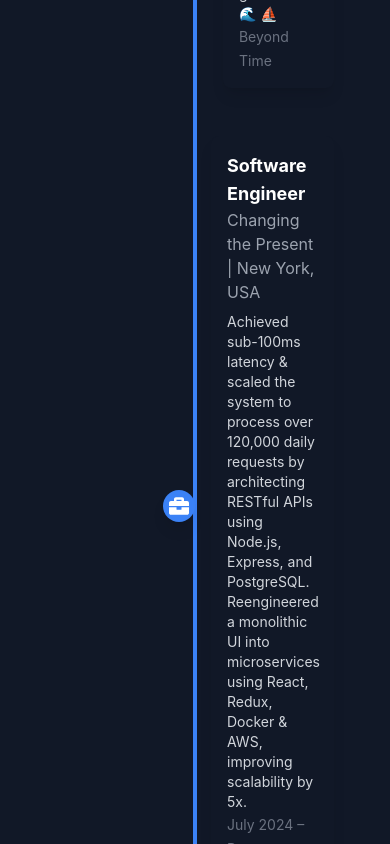
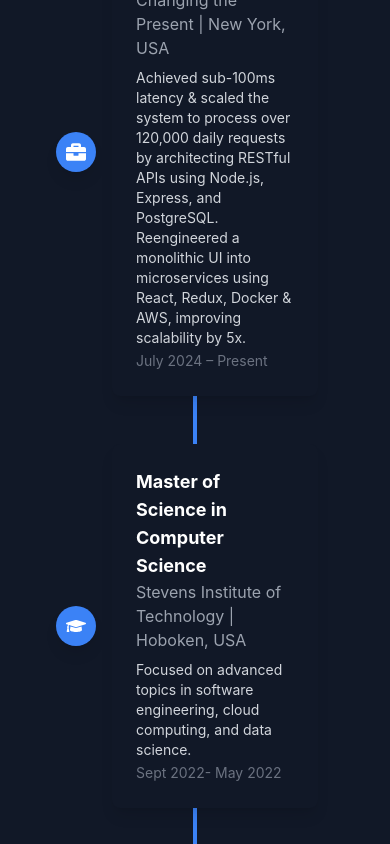
Before and after one commit to SwarajsingPatil/Portfolio_website, a React (Create React App) app: page / in a window 390 px wide. Shown: the part 2940-3784 px from the top of the page. Built offline with nearby package versions, Linux system fonts and the light colour scheme.

Commit message:
Fixed mobile view timeline

```diff
--- a/src/components/Skill.js
+++ b/src/components/Skill.js
@@ -22,7 +22,7 @@
         <span className="text-xl font-semibold text-white">
           {name}
         </span>
-        <span className="absolute left-0 bottom-0 w-full h-[2px] bg-blue-500 scale-x-0 group-hover:scale-x-100 transition-all duration-300 ease-in-out" />
+        <span className="absolute left-0 bottom-0 w-full h-[2px] bg-blue-500 scale-x-0 group-hover:scale-x-100 transition-all duration-300 ease-in-out origin-left" />
         {/* <span className="text-sm text-gray-400 ml-2">{level}%</span> */}
       </animated.div>
     </div>
--- a/src/components/Timeline.js
+++ b/src/components/Timeline.js
@@ -15,7 +15,7 @@
 
   return (
     <animated.div style={animationProps} className="flex items-center mb-12">
-      <div className="w-1/2 text-right pr-4">
+      <div className="hidden md:block w-1/2 text-right pr-6">
         {(type === 'education') && (
           <div className="bg-gray-900 p-4 rounded-lg shadow-lg">
             <h3 className="text-white text-lg font-bold">{title}</h3>
@@ -27,22 +27,33 @@
       </div>
       <div className="relative z-10">
         <div
-          className={`w-8 h-8 flex items-center justify-center ${
+          className={`w-10 h-10 flex items-center justify-center ${
             isPresent ? 'bg-green-500' : 'bg-blue-500'
           } rounded-full shadow-lg`}
         >
           <Icon size={20} className="text-white" />
         </div>
       </div>
-      <div className="w-1/2 pl-4">
+      {/* Desktop view - right side for experience */}
+      <div className="hidden md:block w-1/2 pl-6">
         {type === 'experience' && (
-          <div className="bg-gray-900 p-4 rounded-lg shadow-lg">
+          <div className="bg-gray-900 p-6 rounded-lg shadow-lg">
             <h3 className="text-white text-lg font-bold">{title}</h3>
             <h4 className="text-gray-400 text-md mb-2">{subtitle}</h4>
             <p className="text-gray-300 text-sm">{description}</p>
             <span className="text-gray-500 text-sm">{date}</span>
           </div>
         )}
+      </div>
+
+      {/* Mobile view - always show to the right of the timeline */}
+      <div className="md:hidden w-4/5 pl-4">
+        <div className="bg-gray-900 p-6 rounded-lg shadow-lg">
+          <h3 className="text-white text-lg font-bold">{title}</h3>
+          <h4 className="text-gray-400 text-md mb-2">{subtitle}</h4>
+          <p className="text-gray-300 text-sm">{description}</p>
+          <span className="text-gray-500 text-sm">{date}</span>
+        </div>
       </div>
     </animated.div>
   );
```
